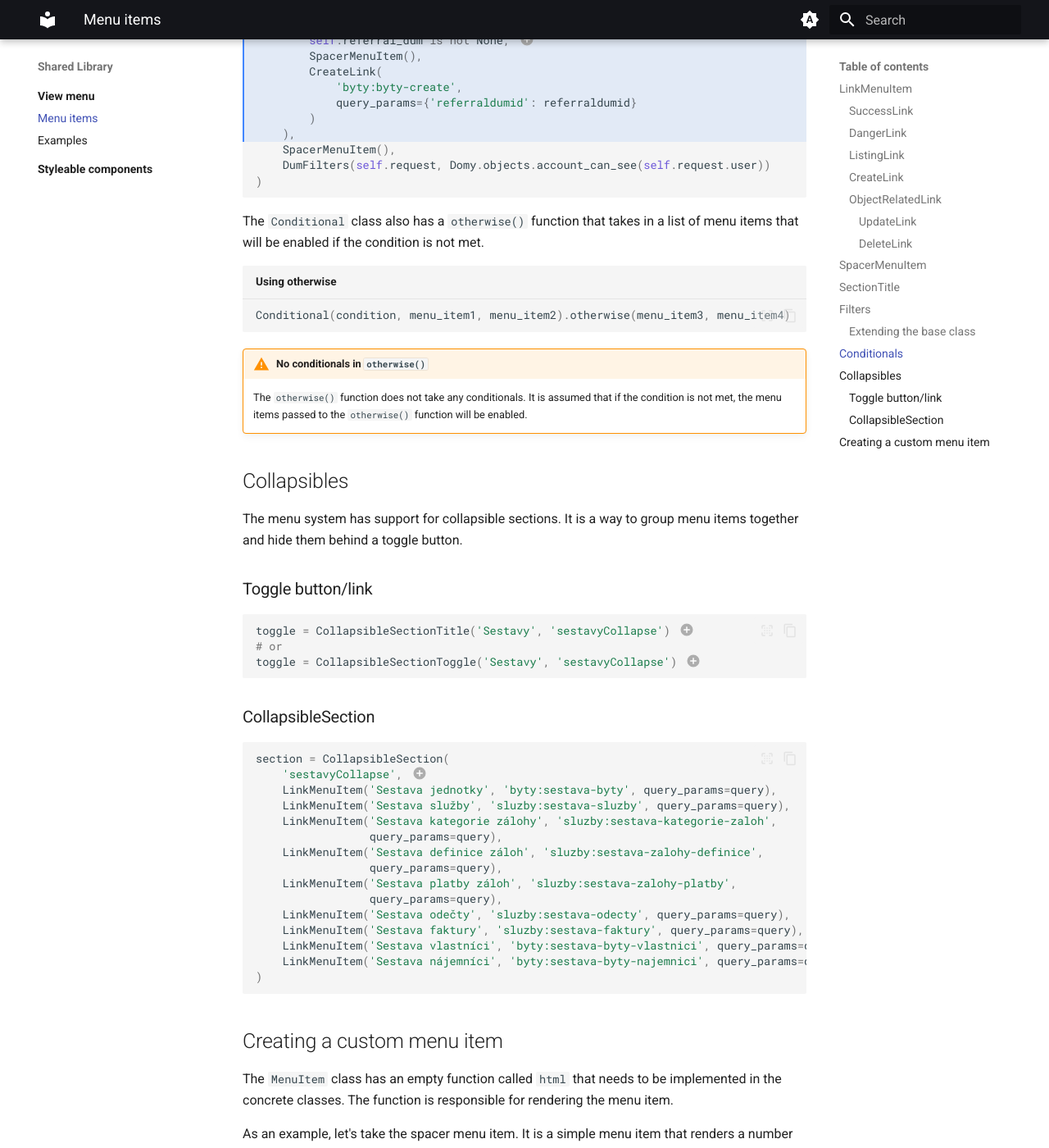
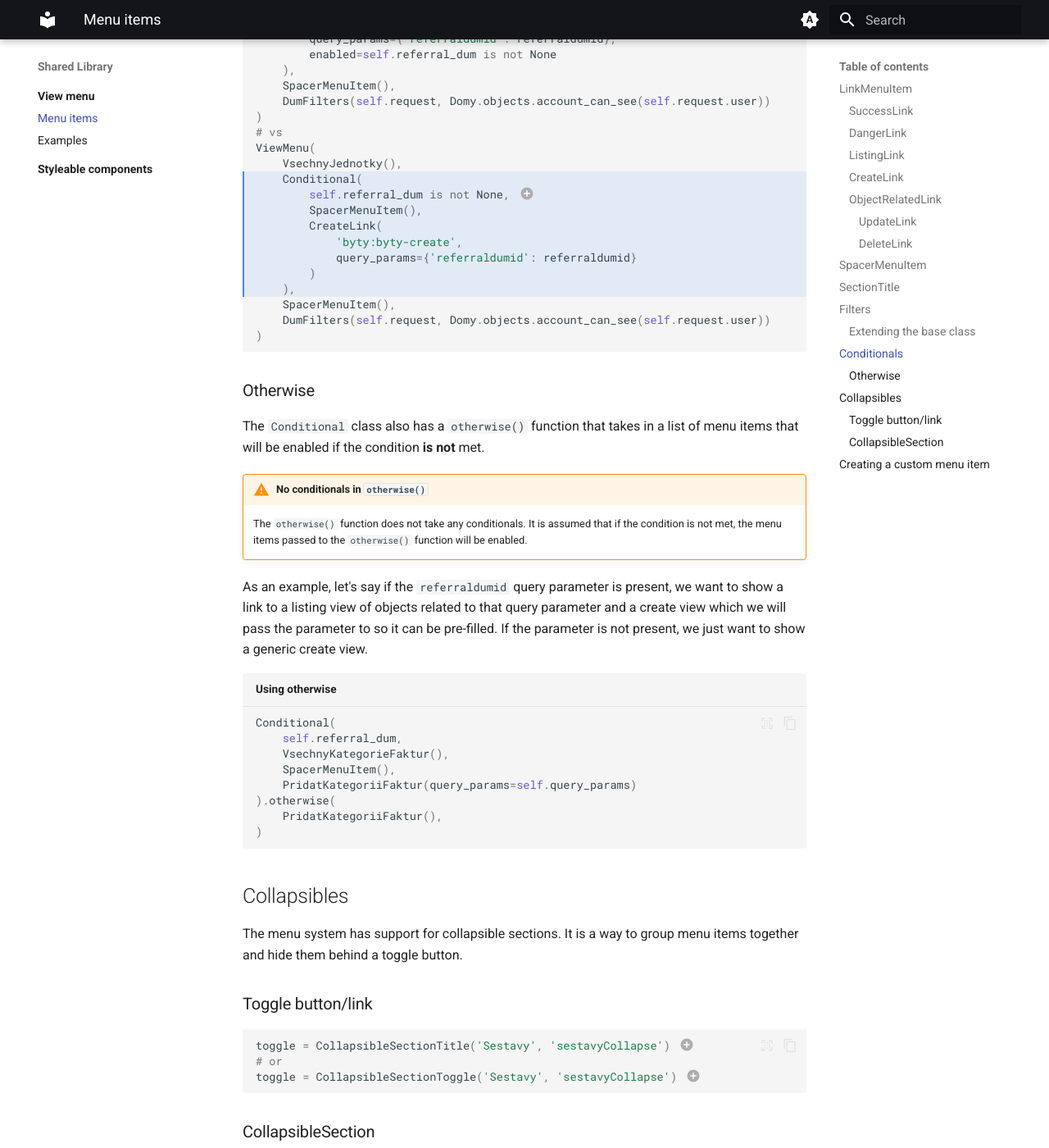
Before and after one commit to Pzdrs/asbd-docs, an MkDocs documentation site: the page built from docs/shared-library/view-menu/menu-items.md, in a window 1280 px wide and 1400 px high, scrolled down 4843 px. Shown: the whole window at 82% size. Built offline with MkDocs 1.6.1 and Material for MkDocs 9.7.7, drawn with Linux system fonts in a browser that asks for light colours; some of the changed text lies outside the part shown.

Commit message:
fixed pripominky

````diff
--- a/docs/shared-library/view-menu/menu-items.md
+++ b/docs/shared-library/view-menu/menu-items.md
@@ -87,9 +87,21 @@ The raw use of the `ObjectRelatedLink` class on its own is not very helpful, so
 
 The label defaults to 'Upravit'.
 
+```Python
+LinkMenuItem('Upravit', 'app:view', query_params={'pk': self.object.pk})
+# vs
+UpdateLink('app:view', self.object.pk)
+```
+
 #### DeleteLink
 
 The label defaults to 'Vymazat' and a danger class is applied to the link.
+
+```Python
+LinkMenuItem('Vymazat', 'app:view', query_params={'pk': self.object.pk}, custom_css=StyleModifier(('text-danger',)))
+# vs
+DeleteLink('app:view', self.object.pk)
+```
 
 ## SpacerMenuItem
 
@@ -204,15 +216,26 @@ ViewMenu(
 
 1. The condition that needs to be met for the menu items to be enabled.
 
-The `Conditional` class also has a `otherwise()` function that takes in a list of menu items that will be enabled if the condition is not met.
+### Otherwise
 
-```Python title="Using otherwise"
-Conditional(condition, menu_item1, menu_item2).otherwise(menu_item3, menu_item4)
-```
+The `Conditional` class also has a `otherwise()` function that takes in a list of menu items that will be enabled if the condition **is not** met.
 
 !!! warning "No conditionals in `otherwise()`"
 
     The `otherwise()` function does not take any conditionals. It is assumed that if the condition is not met, the menu items passed to the `otherwise()` function will be enabled.
+
+As an example, let's say if the `referraldumid` query parameter is present, we want to show a link to a listing view of objects related to that query parameter and a create view which we will pass the parameter to so it can be pre-filled. If the parameter is not present, we just want to show a generic create view.
+
+```Python title="Using otherwise"
+Conditional(
+    self.referral_dum,
+    VsechnyKategorieFaktur(),
+    SpacerMenuItem(),
+    PridatKategoriiFaktur(query_params=self.query_params)
+).otherwise(
+    PridatKategoriiFaktur(),
+)
+```
 
 ## Collapsibles
 
````
Also changed, not shown: docs/shared-library/styleable-components/index.md (+21 -0 lines), docs/shared-library/view-menu/index.md (+57 -0 lines).
